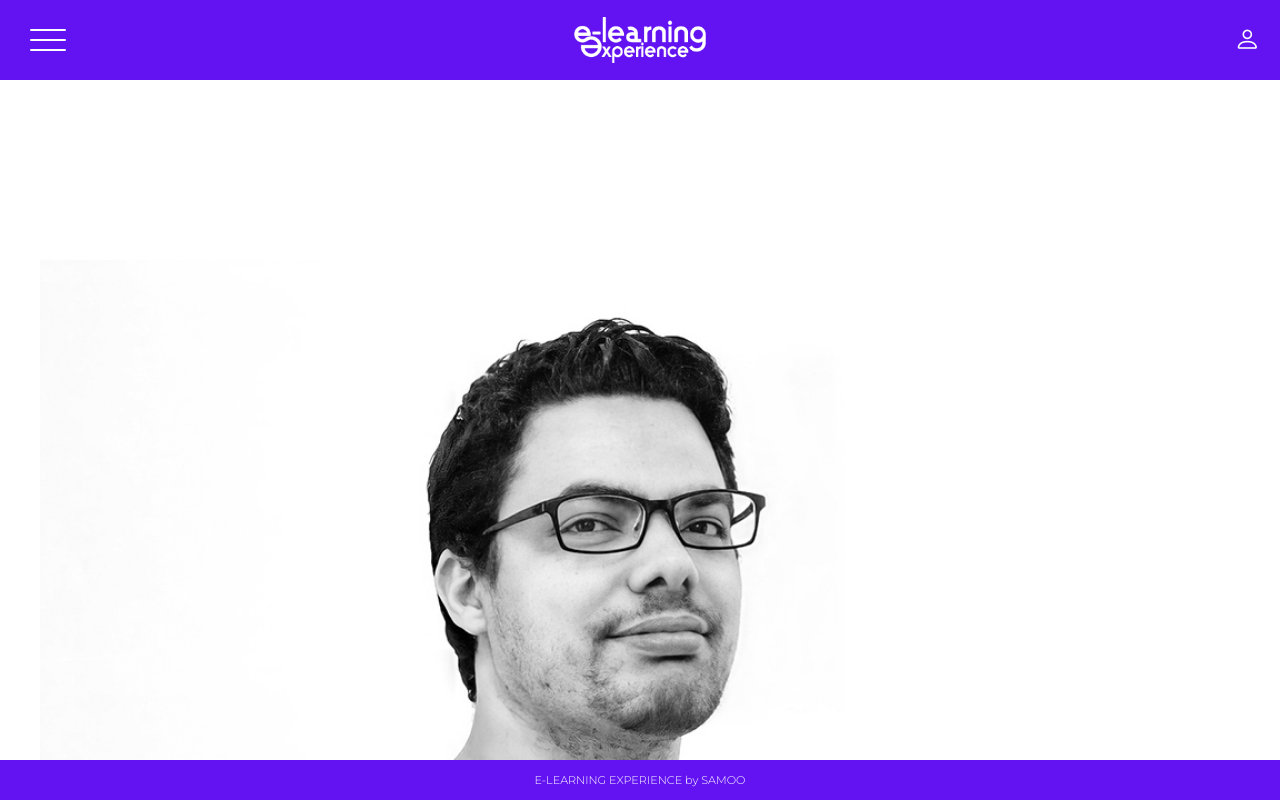
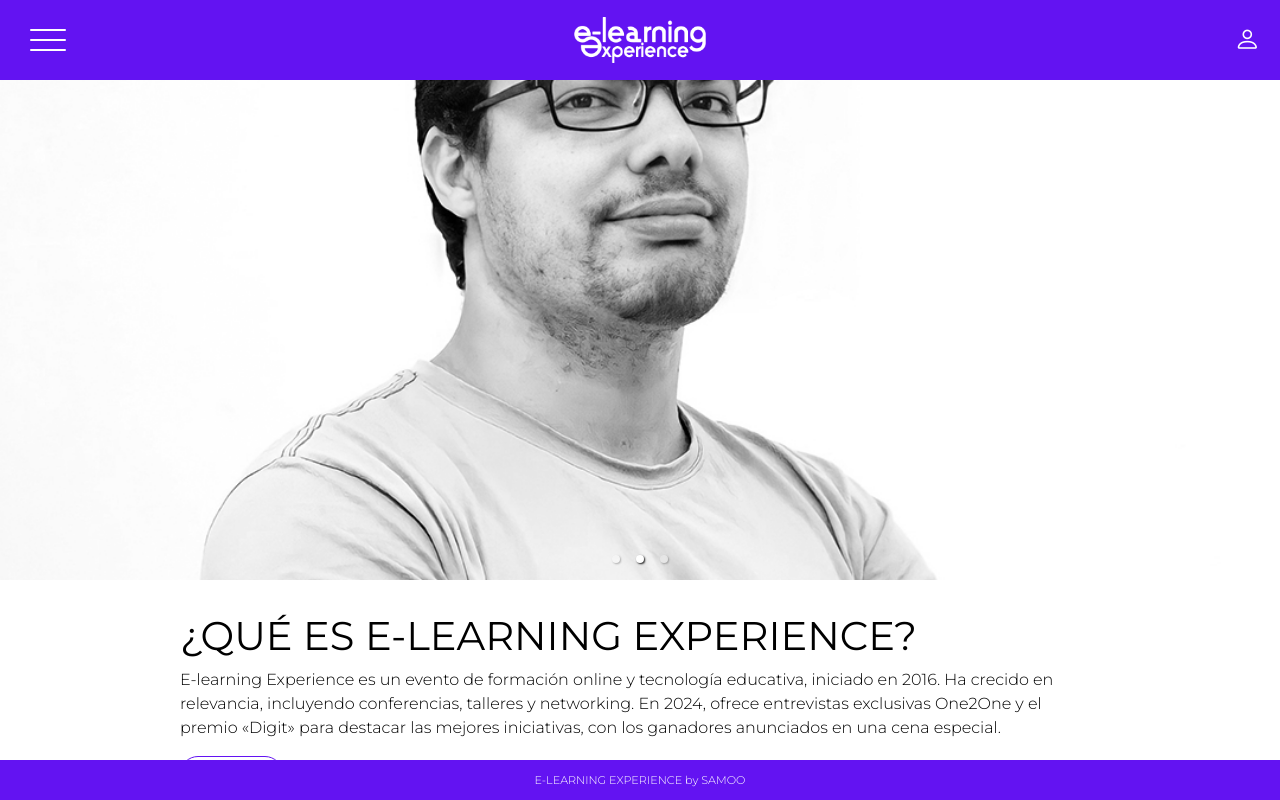
Before and after one commit to alba-garcia09/desafio, a React (Vite) app: page / in a window 1280 px wide. Built offline with nearby package versions, Linux system fonts and the light colour scheme.

Commit message:
changes in the front, paddings and images's sizes

```diff
--- a/src/pages/Home/Home.jsx
+++ b/src/pages/Home/Home.jsx
@@ -81,7 +81,7 @@ const StylesBanner = styled.div`
   }
 
   @media (min-width: 1024px) {
-    padding: 60px 40px;
+    padding: 0px 0px;
   }
 `;
 
@@ -100,6 +100,16 @@ const LogoSheet = styled.div`
 
 const MyBigProduct = styled.img`
   width: 100%;
+`;
+
+const ProductHeader = styled.img`
+  width: 100%;
+  height: auto;
+
+  @media (min-width: 1024px) {
+    height: 500px;
+    object-fit: cover;
+  }
 `;
 
 const OverlayContainer = styled.div`
@@ -191,15 +201,12 @@ function Home() {
   ];
 
   const handleLogoClick = (url) => {
-    // Direct link to external URL
     window.location.href = url;
   };
 
   const handleStyleImageClick = (url) => {
-    // Navigation to internal URL
     navigate(url);
   };
-
 
   return (
     <>
@@ -218,7 +225,7 @@ function Home() {
         >
           {styleImages.map((item, index) => (
             <BigProductSheet key={index}>
-              <MyBigProduct src={item.image} alt={item.name} />
+              <ProductHeader src={item.image} alt={item.name} />
               <OverlayContainer>
                 <h2>{item.name}</h2>
                 <button onClick={() => handleStyleImageClick(item.url)}>Acceder</button>
--- a/src/pages/Prizes/Prizes.jsx
+++ b/src/pages/Prizes/Prizes.jsx
@@ -151,7 +151,7 @@ function Prizes() {
           </ColorBanner>
         </WhiteBanner>
 
-        <WhiteBanner>
+        <WhiteBanner style={{paddingTop:'30px', paddingBottom:'50px' }}>
           <TextCentered>
             <h2>Regístrate</h2>
             <p className="littleText">
```
